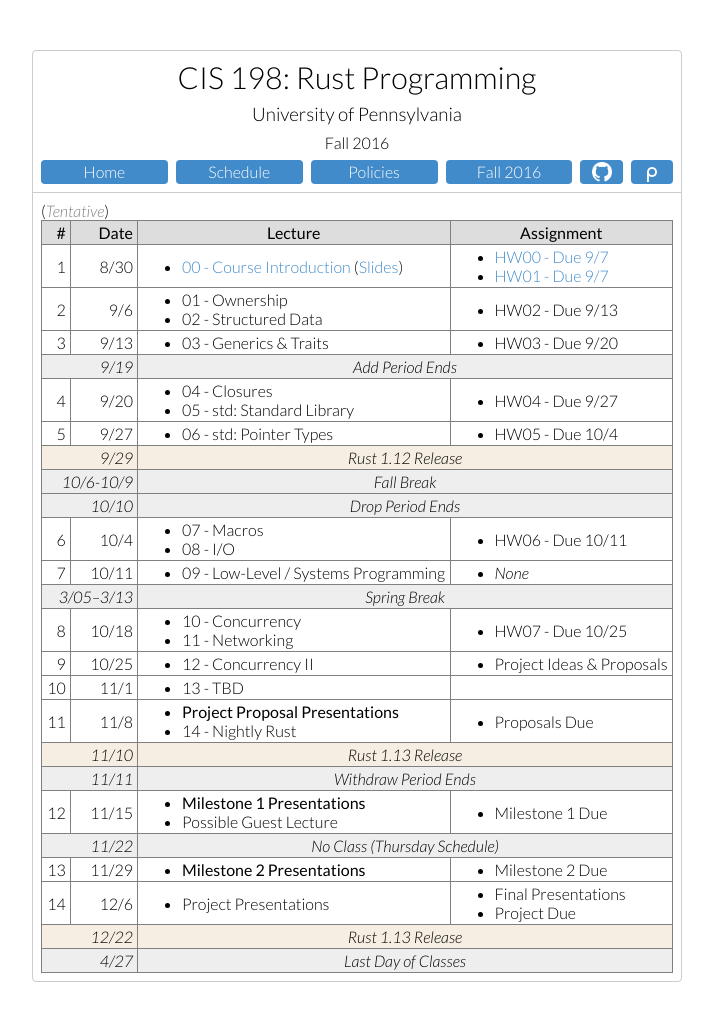
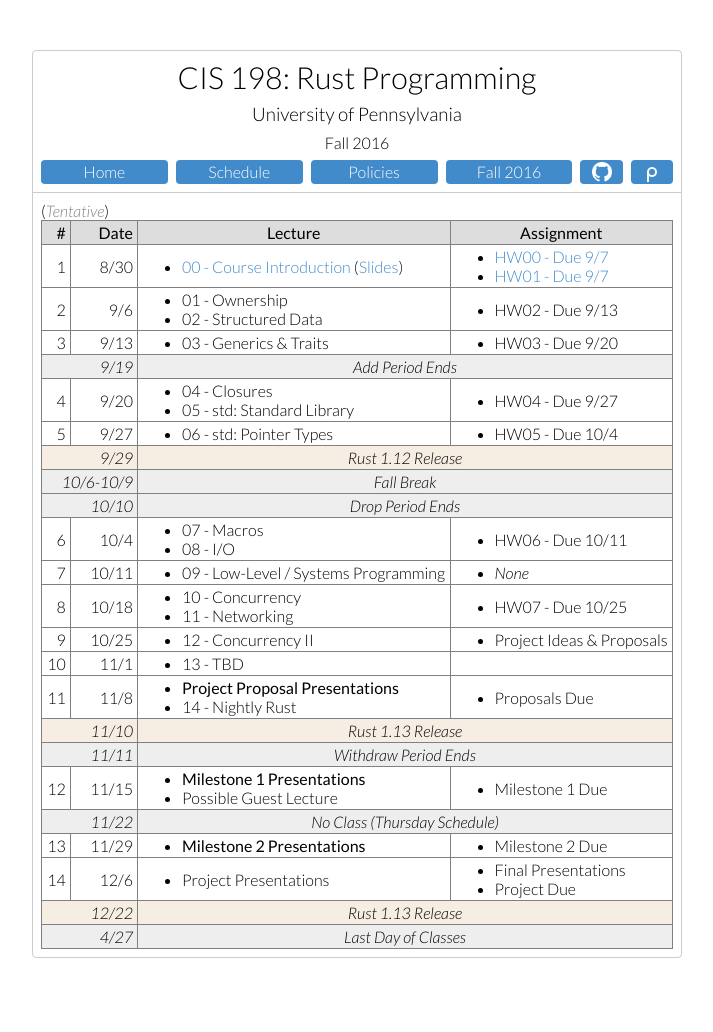
Before and after one commit to cis198-2016f/cis198-2016f.github.io, a Jekyll site: the page built from schedule/index.html, in a window 1280 px wide. Shown: the whole page, without its empty margins (283-996 px from the left). Built offline with Jekyll 4.4.1, drawn with Linux system fonts in a browser that asks for light colours; after the commit the page ends 1008 px from its top, so only the background shows below that.

Commit message:
Remove spring break.

```diff
--- a/schedule/index.html
+++ b/schedule/index.html
@@ -154,8 +154,6 @@ permalink: /schedule/
             <li><em>None</em></li>
           </ul>
 
-      <tr class="schedevent"> <td colspan=2>3/05&ndash;3/13 <td colspan=2>Spring Break
-
       <tr>
         <td>8 <td>10/18
         <td>
```
